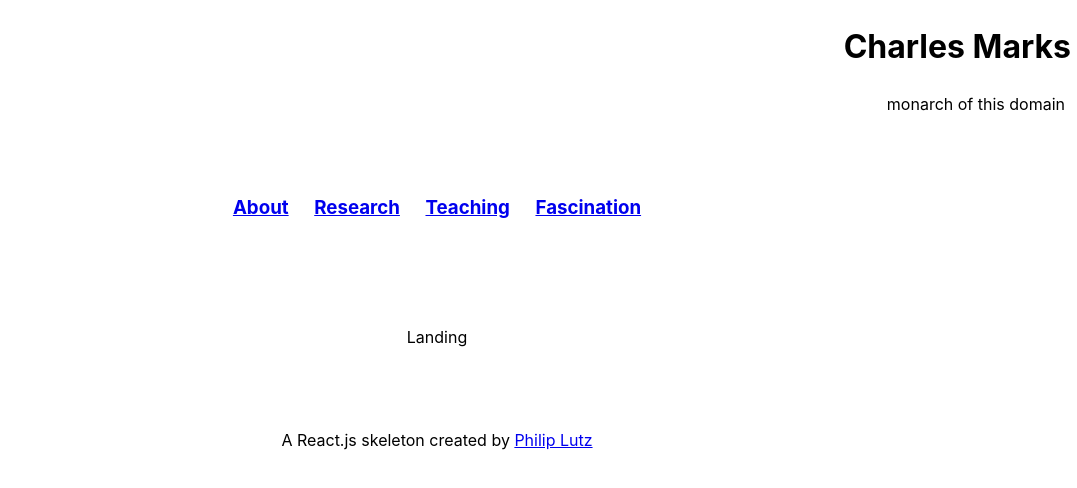
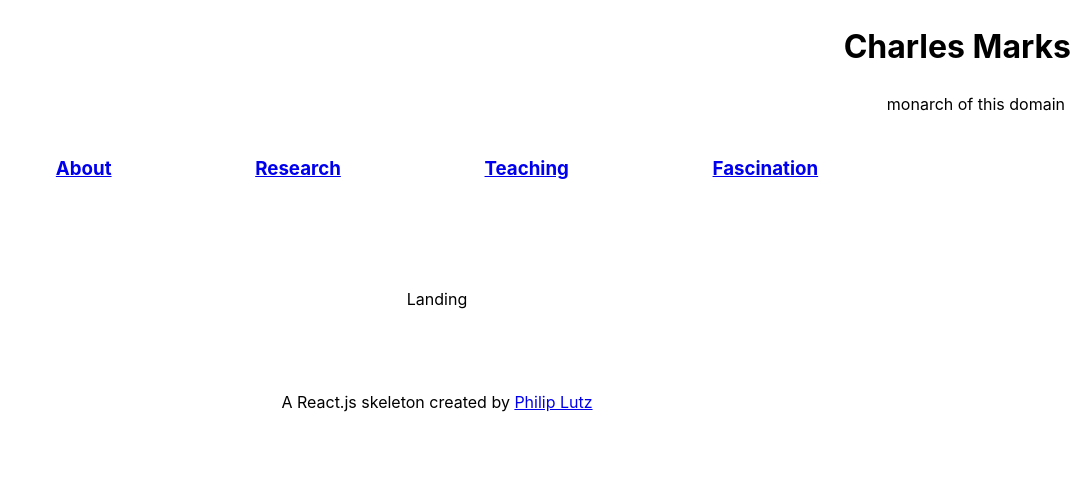
Before and after one commit to cmarkymark/portfolio-marks, a React (Create React App) app: page / in a window 1280 px wide. Shown: the top 488 px of the page, without its empty margins (203-1280 px from the left). Built offline with nearby package versions, Linux system fonts and the light colour scheme.

Commit message:
Update Navigation.css

```diff
--- a/src/components/navigation/Navigation.css
+++ b/src/components/navigation/Navigation.css
@@ -1,3 +1,6 @@
 #navigation {
-  margin: 3vw;
+    margin: 0 10%;
+    padding: 0;
+    display: flex;
+    justify-content: space-evenly
 }
```
